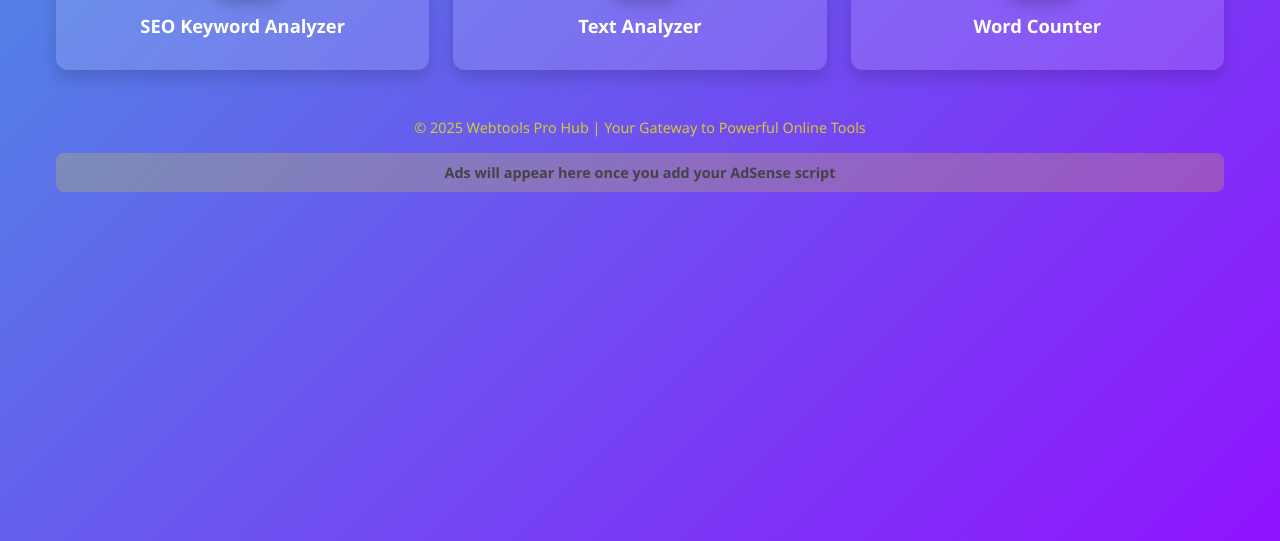
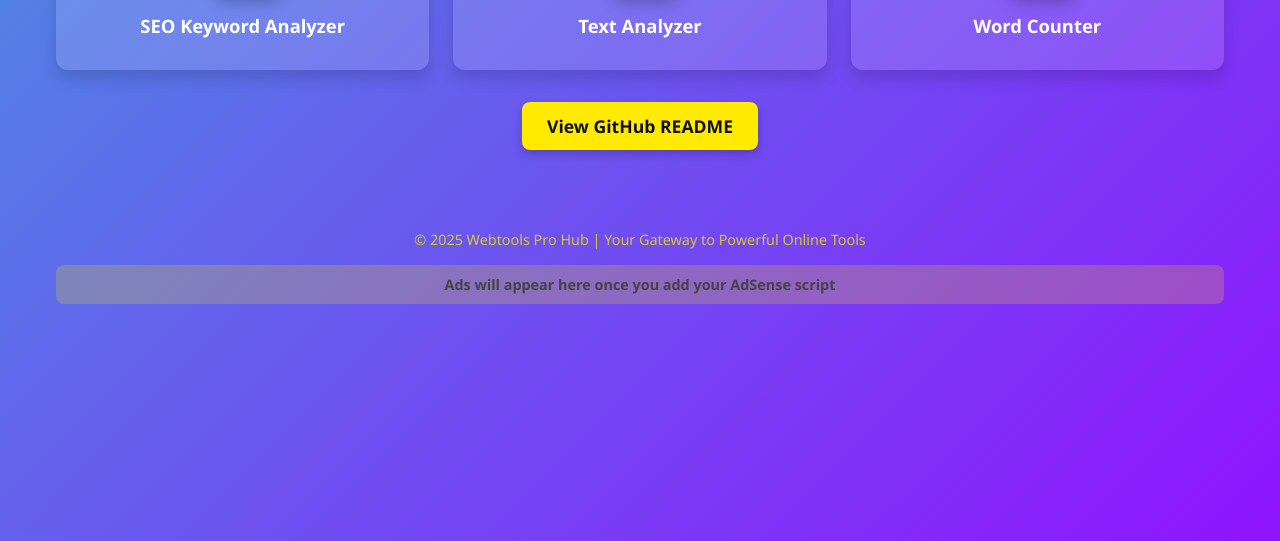
Before and after one commit to webtools-pro-hub/webtools-pro-hub, a plain HTML site: page index.html in a window 1280 px wide. Shown: the part 259-800 px from the top of the page. Drawn offline with Linux system fonts and the light colour scheme.

Commit message:
Update index.html

```diff
--- a/index.html
+++ b/index.html
@@ -126,6 +126,24 @@
     font-weight: 600;
   }
 
+  .readme-button {
+    display: inline-block;
+    background-color: #ffea00;
+    color: #111;
+    font-weight: bold;
+    font-size: 1.1rem;
+    padding: 12px 25px;
+    border-radius: 8px;
+    margin: 2rem auto;
+    box-shadow: 0 4px 8px rgba(0,0,0,0.2);
+    cursor: pointer;
+    text-decoration: none;
+    transition: background-color 0.3s ease;
+  }
+
+  .readme-button:hover {
+    background-color: #f5c000;
+  }
 </style>
 </head>
 <body>
@@ -165,6 +183,13 @@
     <!-- Add more tools here -->
 
   </div>
+
+  <!-- GitHub README Button -->
+  <div style="text-align: center;">
+    <a href="https://github.com/webtools-pro-hub/webtools-pro-hub" target="_blank" class="readme-button">
+      View GitHub README
+    </a>
+  </div>
 </main>
 
 <footer>
```
